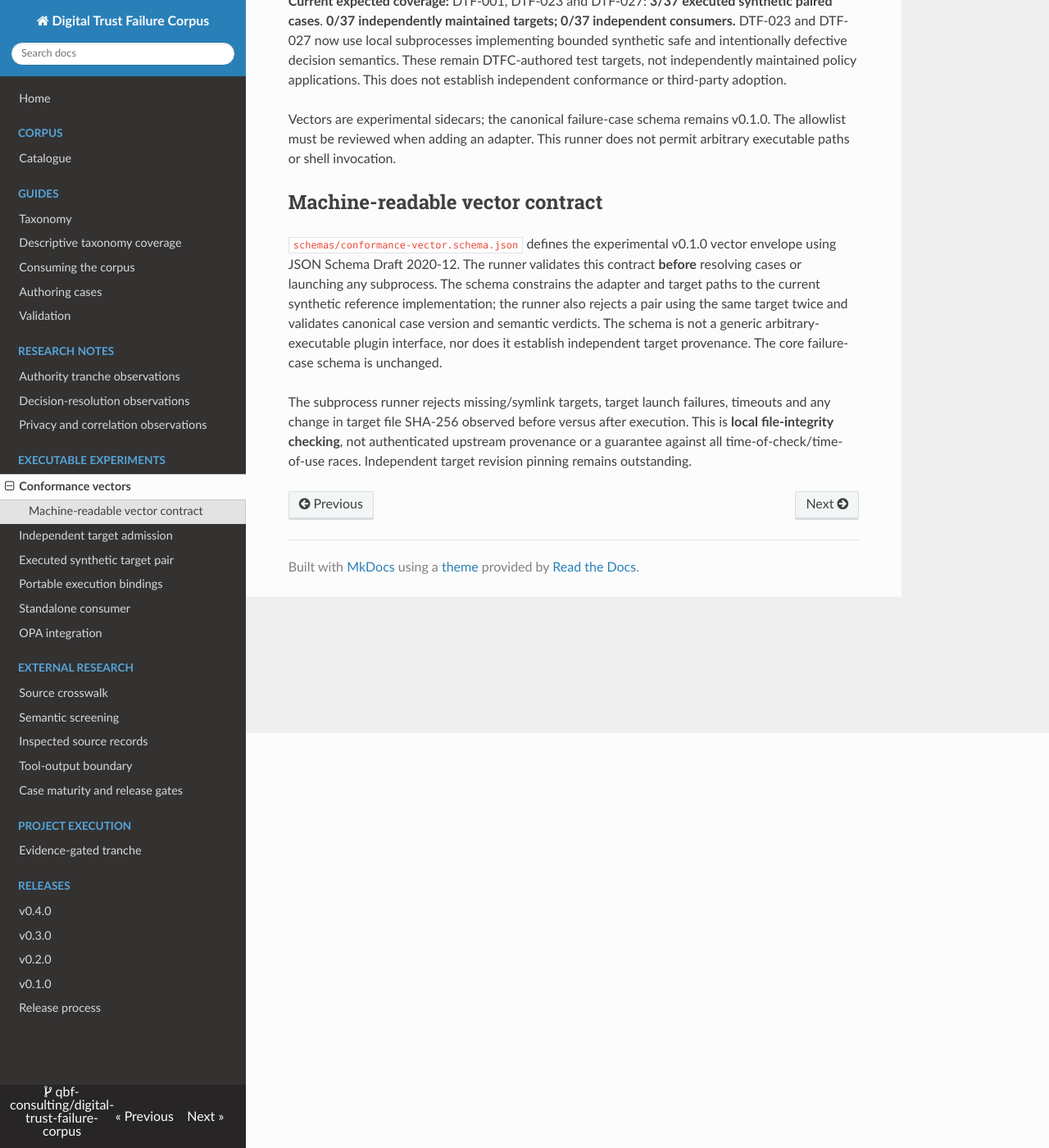
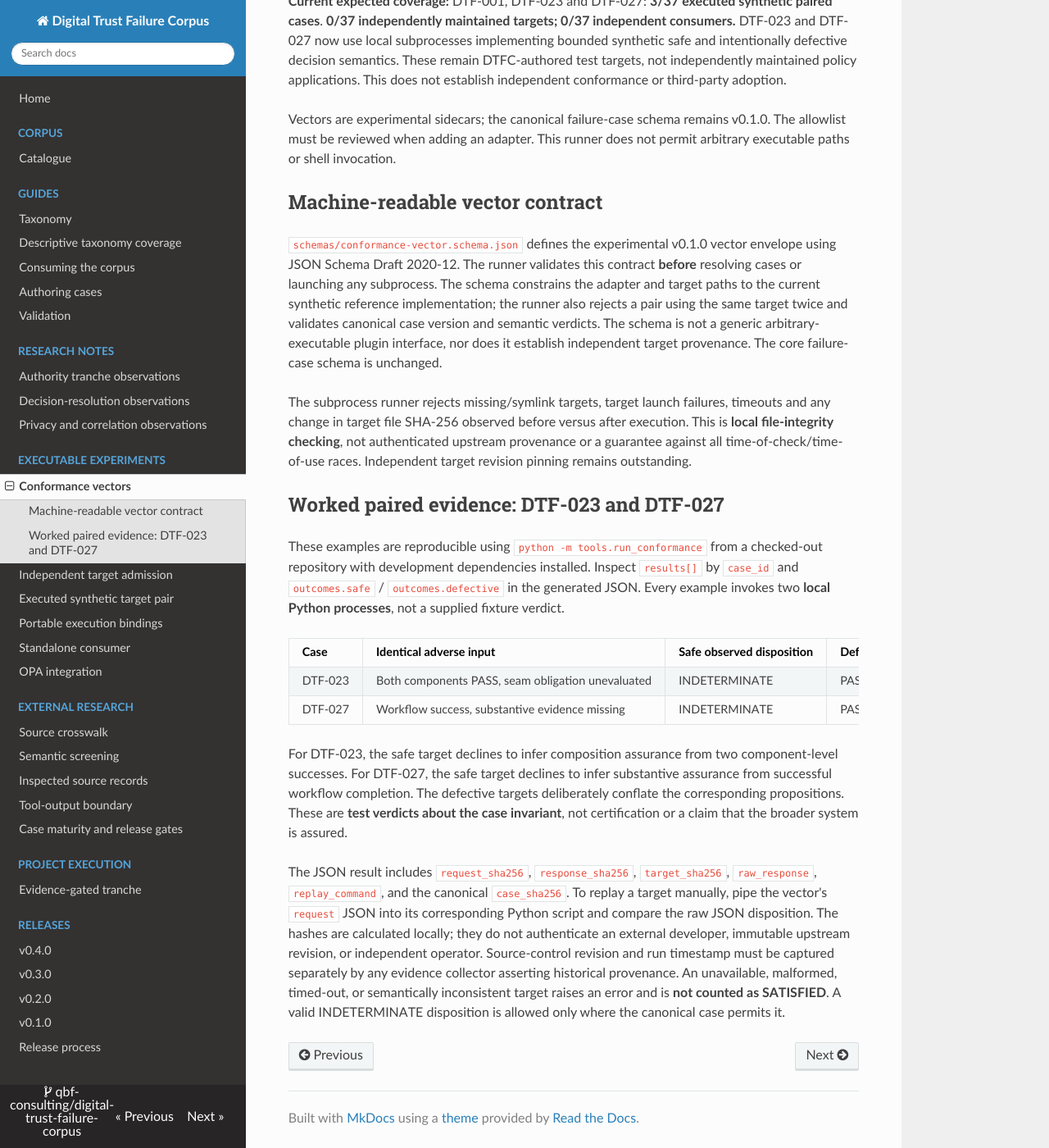
Before and after one commit to qbf-consulting/digital-trust-failure-corpus, an MkDocs documentation site: the page built from docs/conformance-vectors.md, in a window 1280 px wide and 1400 px high, scrolled down 506 px. Shown: the whole window at 82% size. Built offline with MkDocs 1.6.1, drawn with Linux system fonts in a browser that asks for light colours; nearby versions of some CDN libraries.

Commit message:
docs(test): worked DTF-023/027 paired evidence with observed-output assertions (#90)
* docs(conformance): worked SATISFIED and VIOLATED paired evidence examples

* test(conformance): assert observed paired evidence and hashes for DTF-023/027

```diff
--- a/docs/conformance-vectors.md
+++ b/docs/conformance-vectors.md
@@ -18,3 +18,16 @@ Vectors are experimental sidecars; the canonical failure-case schema remains v0.
 `schemas/conformance-vector.schema.json` defines the experimental v0.1.0 vector envelope using JSON Schema Draft 2020-12. The runner validates this contract **before** resolving cases or launching any subprocess. The schema constrains the adapter and target paths to the current synthetic reference implementation; the runner also rejects a pair using the same target twice and validates canonical case version and semantic verdicts. The schema is not a generic arbitrary-executable plugin interface, nor does it establish independent target provenance. The core failure-case schema is unchanged.
 
 The subprocess runner rejects missing/symlink targets, target launch failures, timeouts and any change in target file SHA-256 observed before versus after execution. This is **local file-integrity checking**, not authenticated upstream provenance or a guarantee against all time-of-check/time-of-use races. Independent target revision pinning remains outstanding.
+
+## Worked paired evidence: DTF-023 and DTF-027
+
+These examples are reproducible using `python -m tools.run_conformance` from a checked-out repository with development dependencies installed. Inspect `results[]` by `case_id` and `outcomes.safe` / `outcomes.defective` in the generated JSON. Every example invokes two **local Python processes**, not a supplied fixture verdict.
+
+| Case | Identical adverse input | Safe observed disposition | Defective observed disposition | Harness verdicts |
+|---|---|---|---|---|
+| DTF-023 | Both components PASS, seam obligation unevaluated | INDETERMINATE | PASS | SATISFIED / VIOLATED |
+| DTF-027 | Workflow success, substantive evidence missing | INDETERMINATE | PASS | SATISFIED / VIOLATED |
+
+For DTF-023, the safe target declines to infer composition assurance from two component-level successes. For DTF-027, the safe target declines to infer substantive assurance from successful workflow completion. The defective targets deliberately conflate the corresponding propositions. These are **test verdicts about the case invariant**, not certification or a claim that the broader system is assured.
+
+The JSON result includes `request_sha256`, `response_sha256`, `target_sha256`, `raw_response`, `replay_command`, and the canonical `case_sha256`. To replay a target manually, pipe the vector's `request` JSON into its corresponding Python script and compare the raw JSON disposition. The hashes are calculated locally; they do not authenticate an external developer, immutable upstream revision, or independent operator. Source-control revision and run timestamp must be captured separately by any evidence collector asserting historical provenance. An unavailable, malformed, timed-out, or semantically inconsistent target raises an error and is **not counted as SATISFIED**. A valid INDETERMINATE disposition is allowed only where the canonical case permits it.
```
Also changed, not shown: 1 other file.
